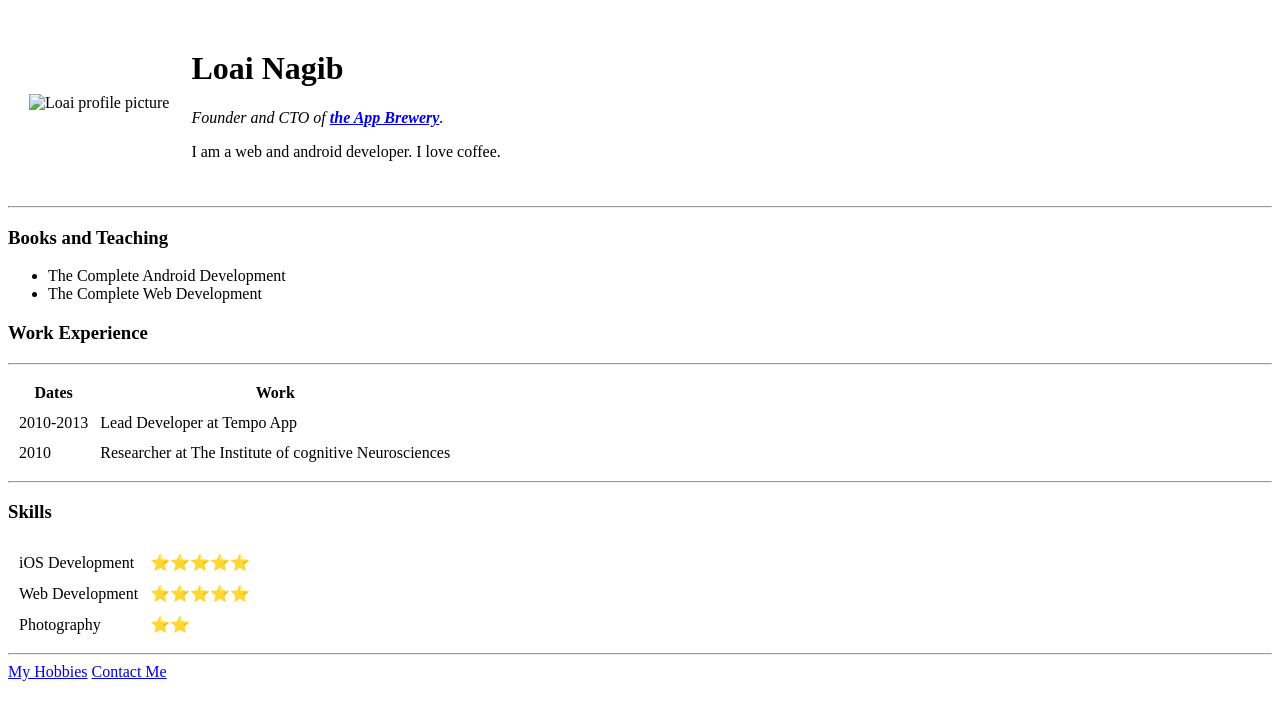
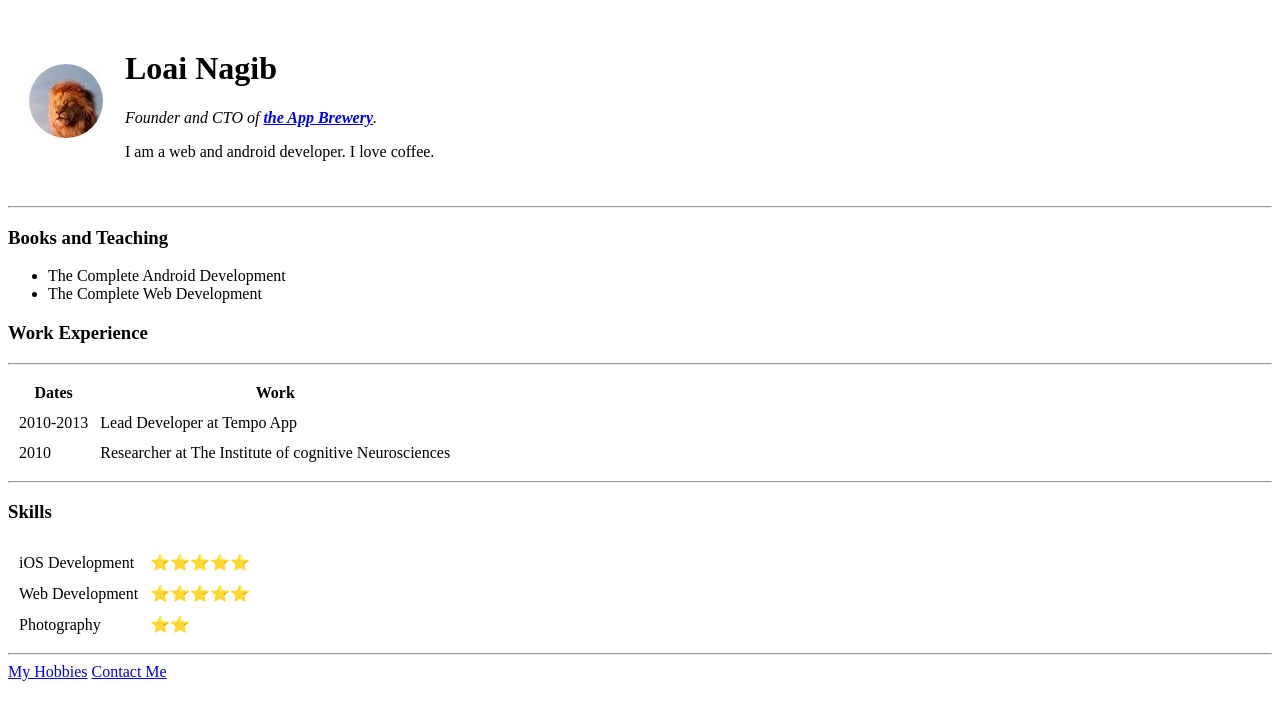
Before and after one commit to LoaiNagib/cv, a plain HTML site: page index.html in a window 1280 px wide. Drawn offline with Linux system fonts and the light colour scheme.

Commit message:
Update index.html

```diff
--- a/index.html
+++ b/index.html
@@ -9,7 +9,7 @@
 <body>
   <table  cellspacing="20">
     <tr>
-      <td><img src="images\Lion.jpg" alt="Loai profile picture"></td>
+      <td><img src="Lion.jpg" alt="Loai profile picture"></td>
       <td><h1>Loai Nagib</h1>
       <p><em>Founder and CTO of <strong><a href="https://www.appbrewery.co/">the App Brewery</a></strong>.</em> </p>
       <p>I am a web and android developer. I love coffee.</p></td>
```
